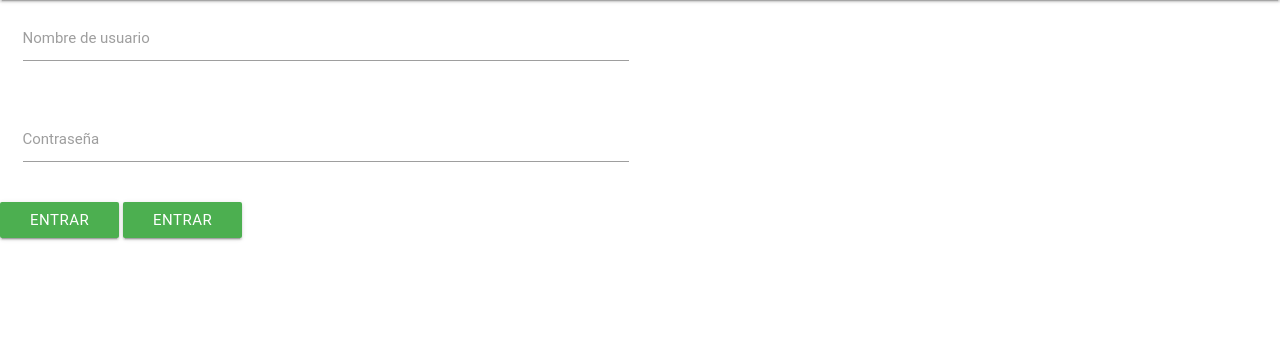
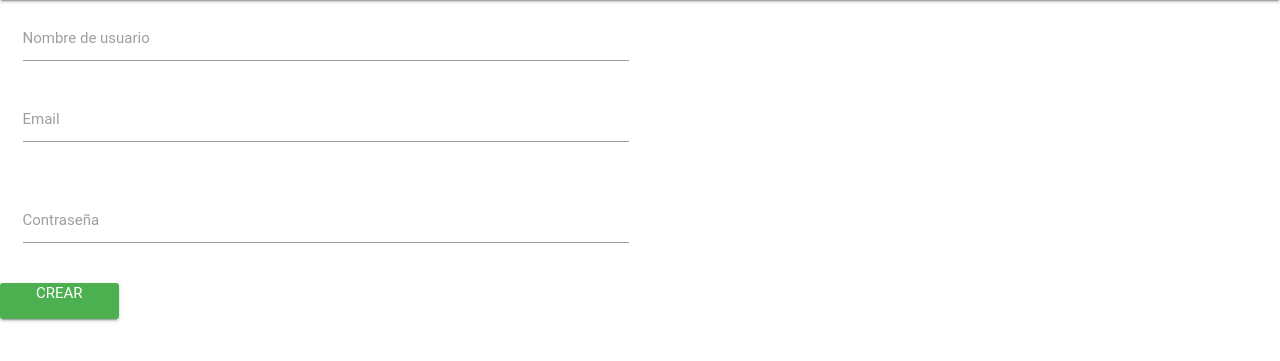
Before and after one commit to brunoramosmarino/Proyecto2017, a Django app: page / in a window 1280 px wide. Shown: the part 64-425 px from the top of the page. Run offline with Django 3.2, Linux system fonts and the light colour scheme; some libraries are stand-ins or nearby versions; some web fonts are replaced.

Commit message:
parte createuser

```diff
--- a/Proyectoprogramacion3/canchas/canchas/urls.py
+++ b/Proyectoprogramacion3/canchas/canchas/urls.py
@@ -18,6 +18,7 @@ from django.contrib import admin
 from futbol.views import *
 urlpatterns = [
     url(r'^admin/', admin.site.urls, name='admin'),
-    url(r'^$', Login),
+    url(r'^$', Createuser),
     url(r'^inicio/', Inicio),
+    url(r'^hola/$', Createusers,name='create'),
 ]
--- a/Proyectoprogramacion3/canchas/futbol/templates/login.html
+++ b/Proyectoprogramacion3/canchas/futbol/templates/createuser.html
@@ -23,14 +23,23 @@
       </ul>
     </div>
     </nav>
-
+    <form action="{% url 'create'%}" method="POST">
+        {% csrf_token %}
         <div class="row">
 
             <from class="col s12">
 
                 <div class="input-field col s6">
-                    <input id="username" type="text" class="validate">
+                    <input id="username" type="text" class="validate" name="usuario">
                     <label for="username">Nombre de usuario</label>
+                </div>
+
+                            </from>
+            <from class="col s12">
+
+                <div class="input-field col s6">
+                    <input id="email" type="text" class="validate" name="email">
+                    <label for="email">Email</label>
                 </div>
 
                             </from>
@@ -42,15 +51,15 @@
             <from class="col s12">
 
                 <div class="input-field col s6">
-                    <input id="password" type="password" class="validate">
+                    <input id="password" type="password" class="validate" name="contraseña">
                     <label for="password">Contraseña</label>
                 </div>
             </from>
 
         </div>
+        <input class="waves-effect waves-light btn green" value="Crear" type="submit">
+    </form>
 
-        <a class="waves-effect waves-light btn green">Entrar</a>
-        <a class="waves-effect waves-light btn green">Entrar</a>
     </body>
 
 
--- a/Proyectoprogramacion3/canchas/futbol/views.py
+++ b/Proyectoprogramacion3/canchas/futbol/views.py
@@ -5,11 +5,11 @@ from django.contrib.auth.models import User
 # Create your views here.
 def Inicio(request):
     return render(request , 'inicio.html')
-def Login(request):
-    return render (request, 'login.html')
-def Createuser (request):
-    mail=""
-    name=""
-    password=""
-    user = User.objects.create_user(name, mail, password)
+def Createuser(request):
+    return render (request, 'createuser.html')
+def Createusers (request):
+    name=request.POST["usuario"]
+    password=request.POST["contraseña"]
+    print name + password
+    user = User.objects.create_user(name, password)
     user.save()
```
Also changed, not shown: 1 other file.
